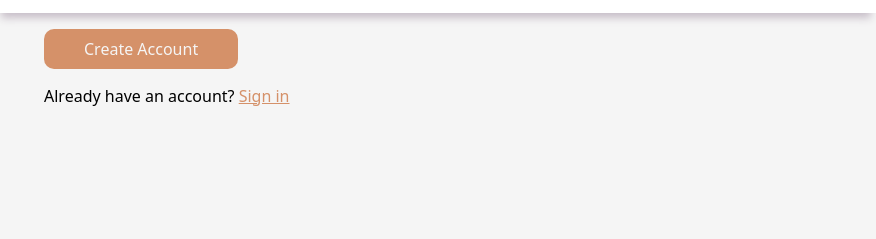
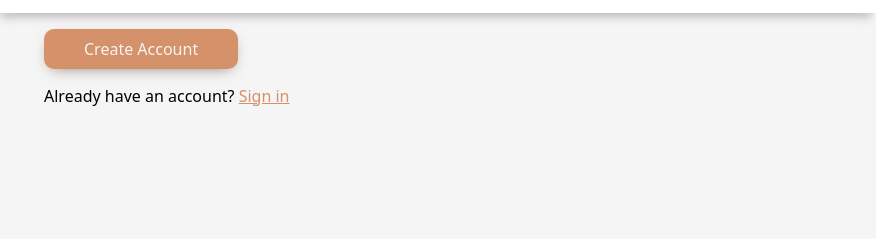
Before and after one commit to quyanna/sign-up-form, a plain HTML site: page index.html in a window 1280 px wide. Shown: the part 527-766 px from the top of the page, 404-1280 px from the left. Drawn offline with Linux system fonts and the light colour scheme.

Commit message:
Add box shadow to button

```diff
--- a/styles.css
+++ b/styles.css
@@ -176,6 +176,7 @@ button[type="submit"] {
   color: var(--white-color);
   border-style: none;
   border-radius: 10px;
+  box-shadow: 0px 5px 15px -7px #7c6e66;
 }
 
 .account-already {
```
